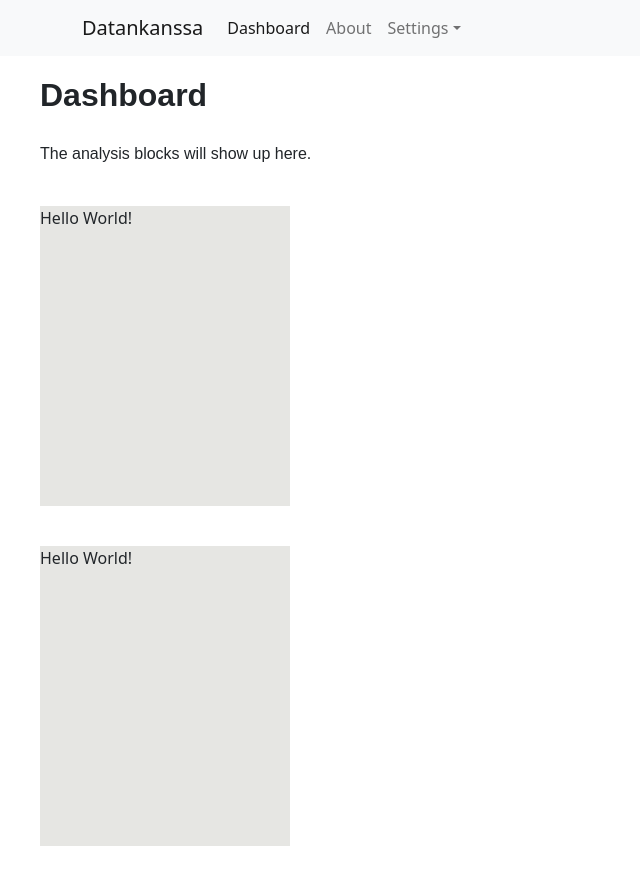
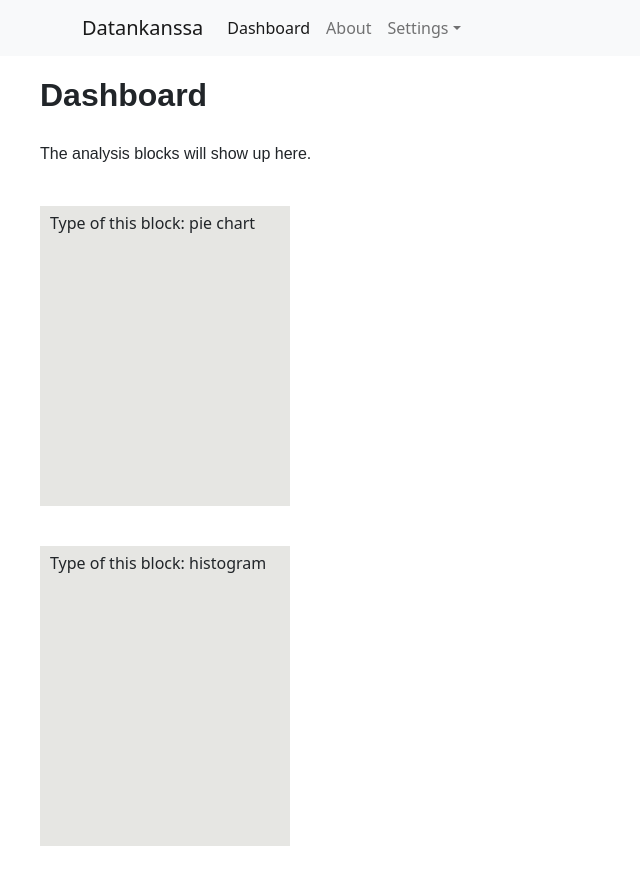
Before and after one commit to henrituol/datankanssa, a React (Create React App) app in the folder client/: page / in a window 1280 px wide. Shown: the whole page, without its empty margins (0-640 px from the left). Built offline with nearby package versions, Linux system fonts and the light colour scheme.

Commit message:
Updated analysis block style

```diff
--- a/client/src/components/AnalysisBlock.js
+++ b/client/src/components/AnalysisBlock.js
@@ -7,9 +7,15 @@ const AnalysisBlock = (props) => {
         backgroundColor: "#E6E6E3"
     }
 
+    let analysisBlockParagraphStyle = {
+        padding: 5,
+        margin: 5
+    }
+
     return(
 		<div class="analysisBlock" style={analysisBlockStyle}>
-            <p>Hello World!</p>
+            <p style = {analysisBlockParagraphStyle}>
+                Type of this block: {props.visualizationType}</p>
 		</div>
 	)
 }
--- a/client/src/views/Dashboard.js
+++ b/client/src/views/Dashboard.js
@@ -16,12 +16,14 @@ const Dashboard = (props) => {
         marginLeft: 40
     }
 
+    // AnalysisBlock sends a value in props to AnalysisBlock.js
+    // whereuopn props value is placed on {props.visualizationType}
     return(
         <div class =  "mainAnalysis">
             <h2 style = {headingStyle} >Dashboard</h2>
             <p style = {paragraphStyle} >The analysis blocks will show up here.</p>
-            <AnalysisBlock />
-            <AnalysisBlock />
+            <AnalysisBlock visualizationType = "pie chart" />
+            <AnalysisBlock visualizationType = "histogram" />
         </div>
 
     )
```
